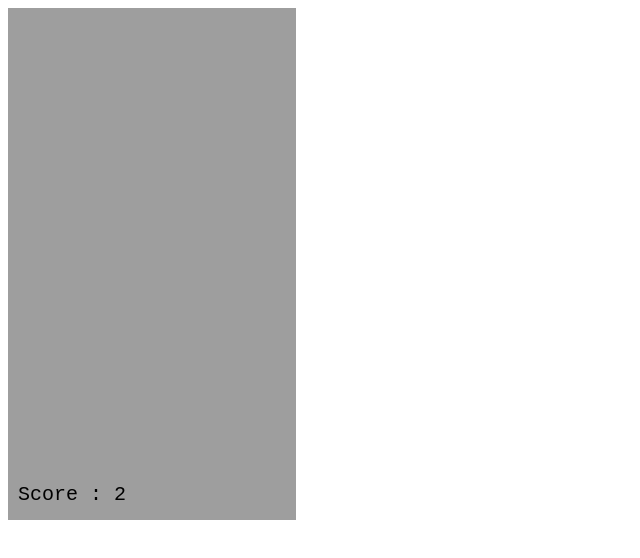
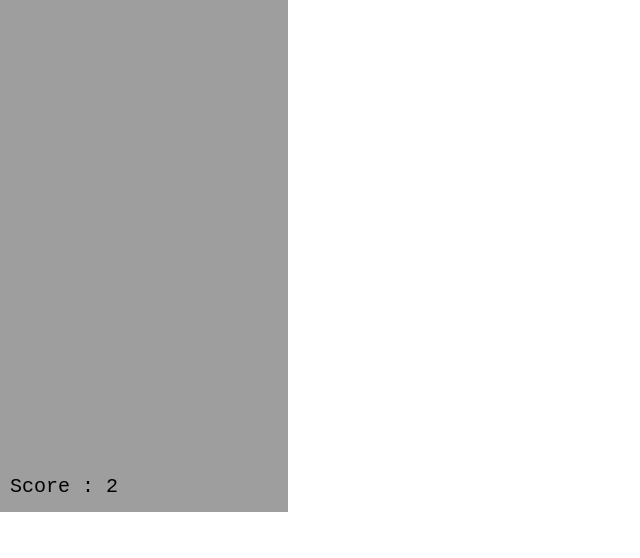
Before and after one commit to bmehder/flappybird, a Svelte app: page / in a window 1280 px wide. Shown: the top 558 px of the page, without its empty margins (0-640 px from the left). Built offline with nearby package versions, Linux system fonts and the light colour scheme.

Commit message:
added back global.css

```diff
--- a/public/global.css
+++ b/public/global.css
@@ -1,63 +1,5 @@
-/* html, body {
-	position: relative;
-	width: 100%;
-	height: 100%;
+* {
+	box-sizing: border-box;
+	margin: 0;
+	padding: 0;
 }
-
-body {
-	color: #333;
-	margin: 0;
-	padding: 8px;
-	box-sizing: border-box;
-	font-family: -apple-system, BlinkMacSystemFont, "Segoe UI", Roboto, Oxygen-Sans, Ubuntu, Cantarell, "Helvetica Neue", sans-serif;
-}
-
-a {
-	color: rgb(0,100,200);
-	text-decoration: none;
-}
-
-a:hover {
-	text-decoration: underline;
-}
-
-a:visited {
-	color: rgb(0,80,160);
-}
-
-label {
-	display: block;
-}
-
-input, button, select, textarea {
-	font-family: inherit;
-	font-size: inherit;
-	-webkit-padding: 0.4em 0;
-	padding: 0.4em;
-	margin: 0 0 0.5em 0;
-	box-sizing: border-box;
-	border: 1px solid #ccc;
-	border-radius: 2px;
-}
-
-input:disabled {
-	color: #ccc;
-}
-
-button {
-	color: #333;
-	background-color: #f4f4f4;
-	outline: none;
-}
-
-button:disabled {
-	color: #999;
-}
-
-button:not(:disabled):active {
-	background-color: #ddd;
-}
-
-button:focus {
-	border-color: #666;
-} */
```
